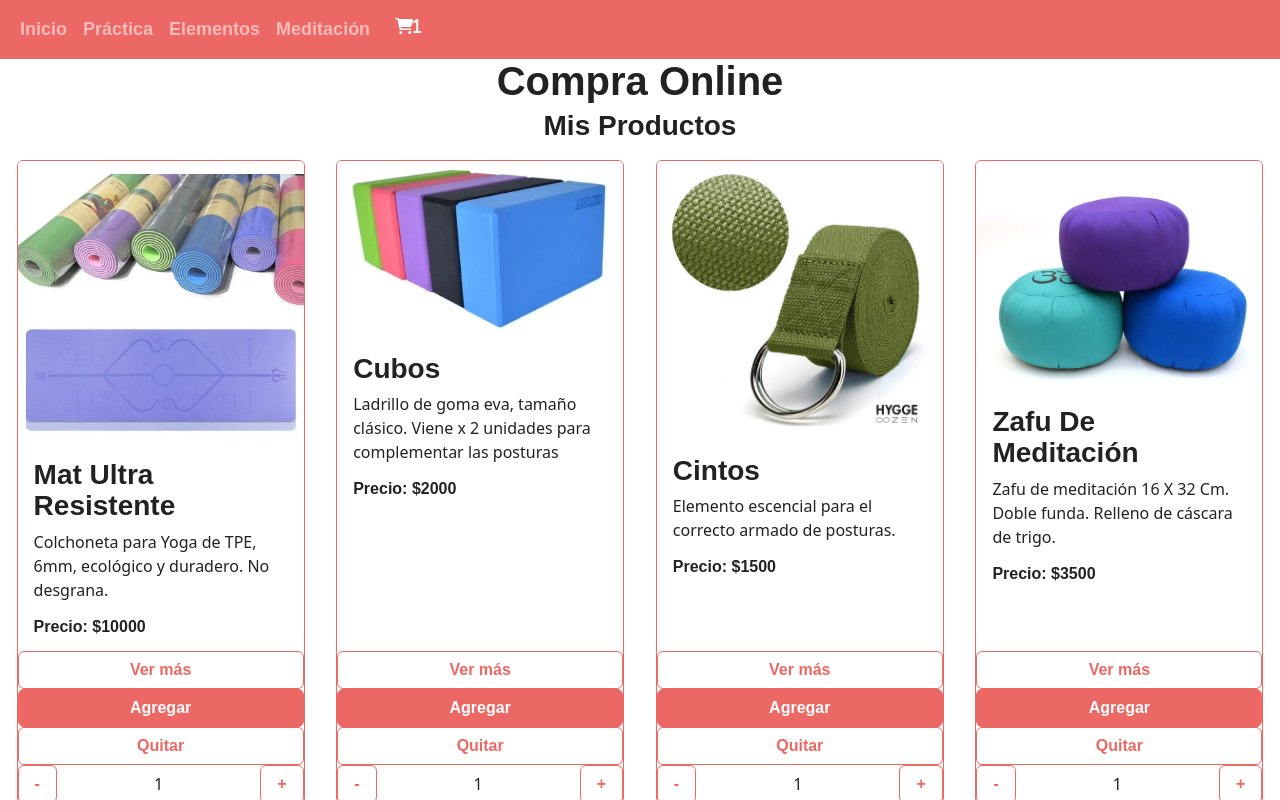
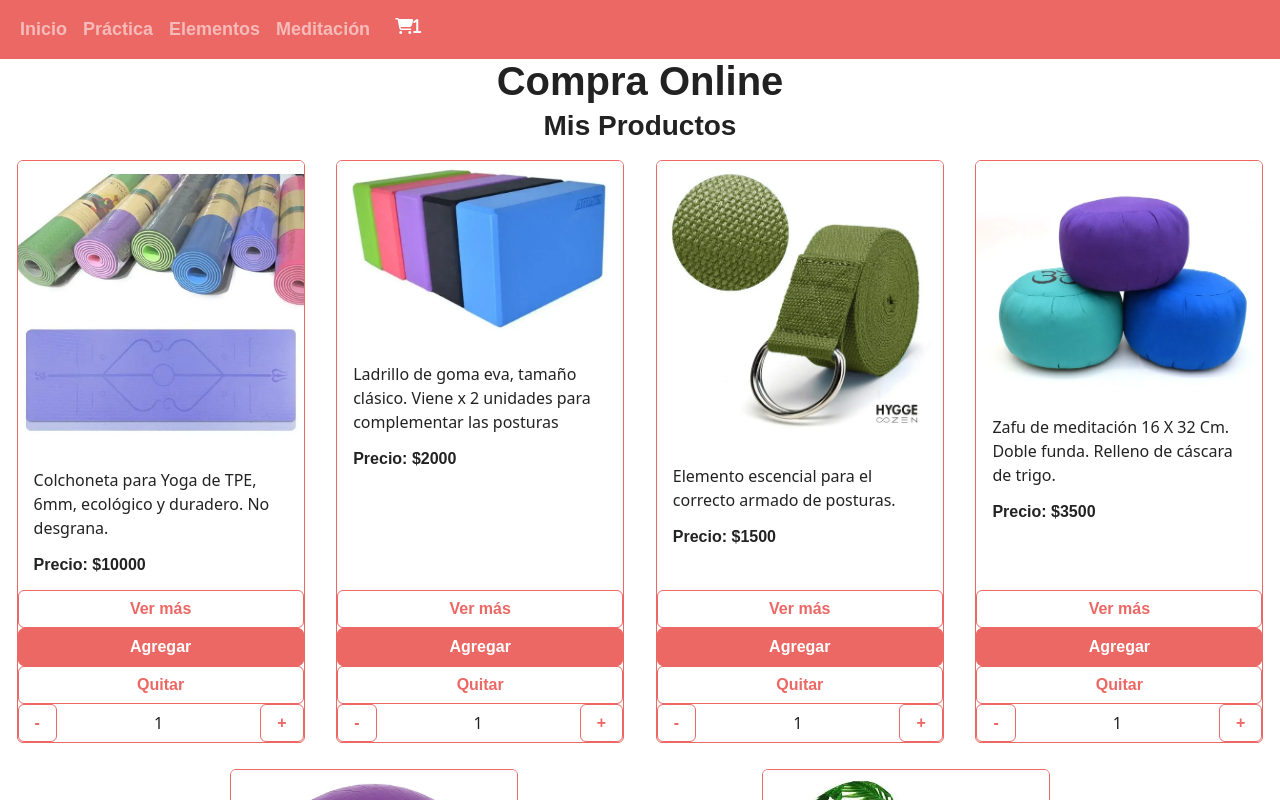
Before and after one commit to pripace/PreEntrega1_Pace, a React (Create React App) app: page / in a window 1280 px wide. Shown: the top 800 px of the page. Built offline with nearby package versions, Linux system fonts and the light colour scheme; the HTML template or start-up script is replaced by a standard one; a web font is replaced by a local one.

Commit message:
rama 3 tratando que funcione

```diff
--- a/src/App.js
+++ b/src/App.js
@@ -9,7 +9,6 @@ import { BrowserRouter, Routes, Route } from "react-router-dom";
 
 
 function App() {
-
   return (
 
     <BrowserRouter>
--- a/src/components/Item/Item.jsx
+++ b/src/components/Item/Item.jsx
@@ -1,8 +1,10 @@
 import React from 'react';
 import "./Item.css";
 import ItemCount from './ItemCount';
+import {Link} from "react-router-dom";
 
 function Item(props) {
+  const pageDetail = `/item/${props.id}`;
   return (
     <div className='card mb-3 border-primary' style={{width: '18rem'}}>
       <img className="card-img-top" src={props.img} alt={props.tittle} />
@@ -11,15 +13,11 @@ function Item(props) {
         <p className='card-text'>{props.descripcion}</p>
         <h6 className='card-text'>Precio: ${props.price}</h6>
       </div>
-      <button className="btn btn-outline-primary">
+      <Link className="btn btn-outline-primary" to={pageDetail}>
         Ver más
-      </button>
-       <button className="btn btn-primary">
-        Agregar
-      </button>
-      <button className="btn btn-outline-primary">
-        Quitar
-      </button>
+      </Link>
+       <button className="btn btn-primary"> Agregar</button>
+      <button className="btn btn-outline-primary">Quitar</button>
       <ItemCount stock={props.stock}/>
     </div>
 
--- a/src/components/Item/ItemList.jsx
+++ b/src/components/Item/ItemList.jsx
@@ -9,8 +9,9 @@ function ItemList() {
         return (
           <Item
             key={product.id}
+            id={product.id}
             img={product.img}
-            tittle={product.name}
+            title={product.name}
             price={product.price}
             descripcion={product.descripcion}
             stock={product.stock} />
--- a/src/components/ItemDetail/ItemDetail.jsx
+++ b/src/components/ItemDetail/ItemDetail.jsx
@@ -1,7 +1,7 @@
 import React from 'react';
 
 
-function ItemDetail({product}) {
+function ItemDetail(product) {
     return (
         <div className='card mb-3 border-primary' style={{width: '18rem'}}>
             {<img className="card-img-top" src={product.img} alt={product.name} />}
--- a/src/components/ItemDetail/ItemDetailContainer.jsx
+++ b/src/components/ItemDetail/ItemDetailContainer.jsx
@@ -2,12 +2,18 @@ import { useState, useEffect } from 'react';
 import { getOneItem } from '../../services/mockService';
 import ItemDetail from './ItemDetail';
 
+import {useParams} from "react-router-dom";
+
 
 function ItemDetailContainer() {
     const [product, setProduct] = useState([]);
+   ///CON ESTO ME MUESTRA POR CONSOLA LO QUE DEBERIA MOSTRAR POR PANTALLA, NO LO RENDERIZA
+    const { id } = useParams();
+    console.log(useParams());
+
 
     async function getItemsAsync() {
-        let respuesta = await getOneItem();
+        let respuesta = await getOneItem(id);
         setProduct(respuesta);
     }
 
@@ -15,11 +21,8 @@ function ItemDetailContainer() {
         getItemsAsync();
     }, []);
 
-    return (
+    return  <ItemDetail product={product} />;
 
-        <ItemDetail product={product} />
-
-    );
 }
 
 export default ItemDetailContainer;
--- a/src/data/data.js
+++ b/src/data/data.js
@@ -1,62 +1,62 @@
 const products =
 [{
-    "id": 1,
-    "idCategoria": "práctica",
-    "name": "Mat Ultra Resistente",
-    "descripcion": "Colchoneta para Yoga de TPE, 6mm, ecológico y duradero. No desgrana.",
-    "price": 10000,
-    "stock": 30,
-    "img": "img/mat.jpg"
+    id: 1,
+    idCategoria: "práctica",
+    name: "Mat Ultra Resistente",
+    descripcion: "Colchoneta para Yoga de TPE, 6mm, ecológico y duradero. No desgrana.",
+    price: 10000,
+    stock: 30,
+    img: "img/mat.jpg"
 
 },
 {
-    "id": 2,
-    "idCategoria": "práctica",
-    "name": "Cubos",
-    "descripcion": "Ladrillo de goma eva, tamaño clásico. Viene x 2 unidades para complementar las posturas",
-    "price": 2000,
-    "stock": 15,
-    "img": "img/cubo.jpg"
+    id: 2,
+    idCategoria: "práctica",
+    name: "Cubos",
+    descripcion: "Ladrillo de goma eva, tamaño clásico. Viene x 2 unidades para complementar las posturas",
+    price: 2000,
+    stock: 15,
+    img: "img/cubo.jpg"
 
 },
 {
-    "id": 3,
-    "idCategoria": "elementos",
-    "name": "Cintos",
-    "descripcion": "Elemento escencial para el correcto armado de posturas.",
-    "price": 1500,
-    "stock": 15,
-    "img": "img/cinto.jpg"
+    id: 3,
+    idCategoria: "elementos",
+    name: "Cintos",
+    descripcion: "Elemento escencial para el correcto armado de posturas.",
+    price: 1500,
+    stock: 15,
+    img: "img/cinto.jpg"
 
 },
 {
-    "id": 4,
-    "idCategoria": "meditación",
-    "name": "Zafu De Meditación",
-    "descripcion": "Zafu de meditación 16 X 32 Cm. Doble funda. Relleno de cáscara de trigo.",
-    "price": 3500,
-    "stock": 10,
-    "img": "img/zafu.jpg"
+    id: 4,
+    idCategoria: "meditación",
+    name: "Zafu De Meditación",
+    descripcion: "Zafu de meditación 16 X 32 Cm. Doble funda. Relleno de cáscara de trigo.",
+    price: 3500,
+    stock: 10,
+    img: "img/zafu.jpg"
 
 },
 {
-    "id": 5,
-    "idCategoria": "elementos",
-    "name": "Esfera",
-    "descripcion": "Esfera para trabajar distintos planos del cuerpo de forma segura.",
-    "price": 3500,
-    "stock": 8,
-    "img": "img/esfera.jpg"
+    id: 5,
+    idCategoria: "elementos",
+    name: "Esfera",
+    descripcion: "Esfera para trabajar distintos planos del cuerpo de forma segura.",
+    price: 3500,
+    stock: 8,
+    img: "img/esfera.jpg"
 
 },
 {
-    "id": 6,
-    "idCategoria": "meditación",
-    "name": "Kit Meditación",
-    "descripcion": "Kit de almohadilla para ojos, almohada cervical y almohadilla extra. Rellenas de semillas y lavanda.",
-    "price": 2800,
-    "stock": 12,
-    "img": "img/kit.jpg"
+    id: 6,
+    idCategoria: "meditación",
+    name: "Kit Meditación",
+    descripcion: "Kit de almohadilla para ojos, almohada cervical y almohadilla extra. Rellenas de semillas y lavanda.",
+    price: 2800,
+    stock: 12,
+    img: "img/kit.jpg"
 
 }
 ]
--- a/src/services/mockService.js
+++ b/src/services/mockService.js
@@ -9,10 +9,12 @@ function getItems() {
     });
 }
 
-export function getOneItem() {
+export function getOneItem(idParam) {
     return new Promise((resolve) => {
+        let itemSolicitado = products.find((item) => item.id === Number(idParam))
+
         setTimeout(() => {
-            resolve(products[0])
+            resolve(itemSolicitado);
         }, 2000);
     });
 }
```
